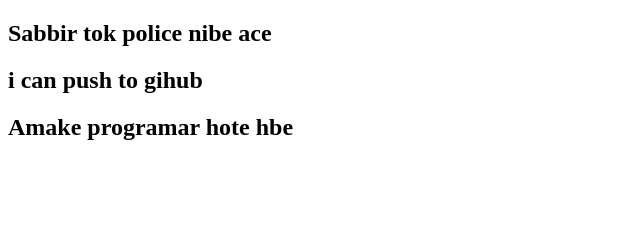
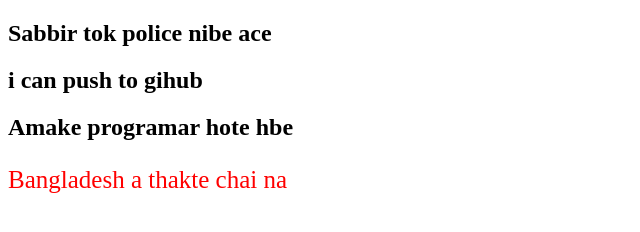
Before and after one commit to Sweetahammed/Projects, a plain HTML site: page index.html in a window 1280 px wide. Shown: the whole page, without its empty margins (0-640 px from the left). Drawn offline with Linux system fonts and the light colour scheme.

Commit message:
Paragraph added

```diff
--- a/index.html
+++ b/index.html
@@ -5,10 +5,12 @@
   <meta http-equiv="X-UA-Compatible" content="IE=edge">
   <meta name="viewport" content="width=device-width, initial-scale=1.0">
   <title>Sabbir bari ja</title>
+  <link rel="stylesheet" href="style.css">
 </head>
 <body>
   <h2>Sabbir tok police nibe ace</h2>
   <h2>i can push to gihub</h2>
   <h2>Amake programar hote hbe</h2>
+  <p>Bangladesh a thakte chai na</p>
 </body>
 </html>
--- /dev/null
+++ b/style.css
@@ -0,0 +1,5 @@
+p{
+  font-size: 25px;
+  color: red;
+
+}
```
